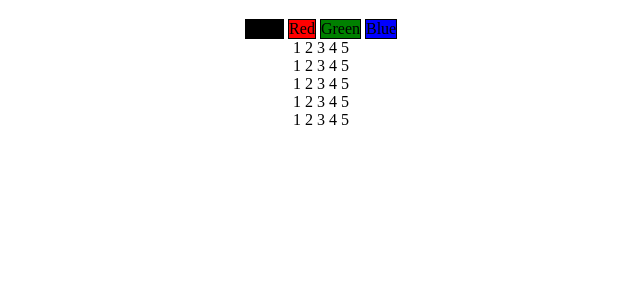
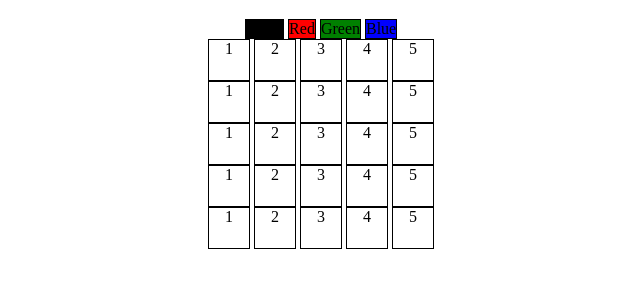
Before and after one commit to lzaghi/pixels-art, a website: page index.html in a window 1280 px wide. Shown: the part 61-348 px from the top of the page, without its empty margins (319-959 px from the left). Drawn offline with Linux system fonts and the light colour scheme.

Commit message:
requisito 5

```diff
--- a/style.css
+++ b/style.css
@@ -26,4 +26,7 @@ body {
 .pixel {
   display: inline-block;
   background-color: white;
+  border: 1px solid black;
+  width: 40px;
+  height: 40px;
 }
```
